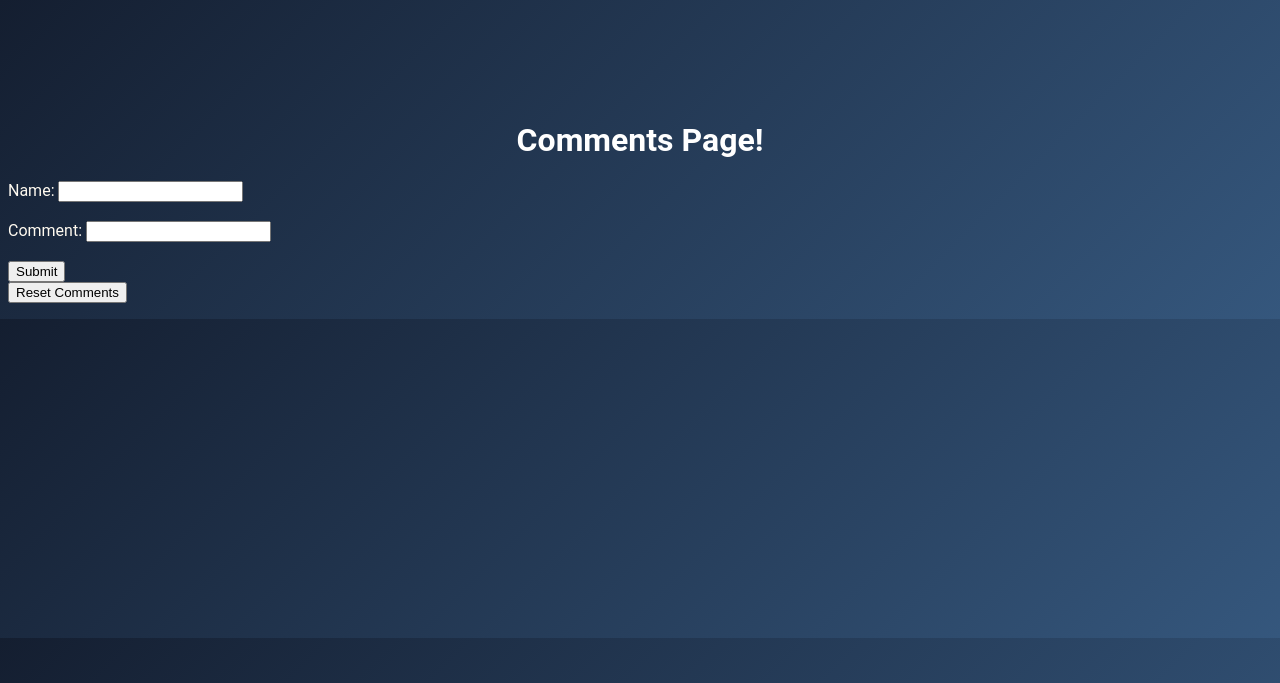
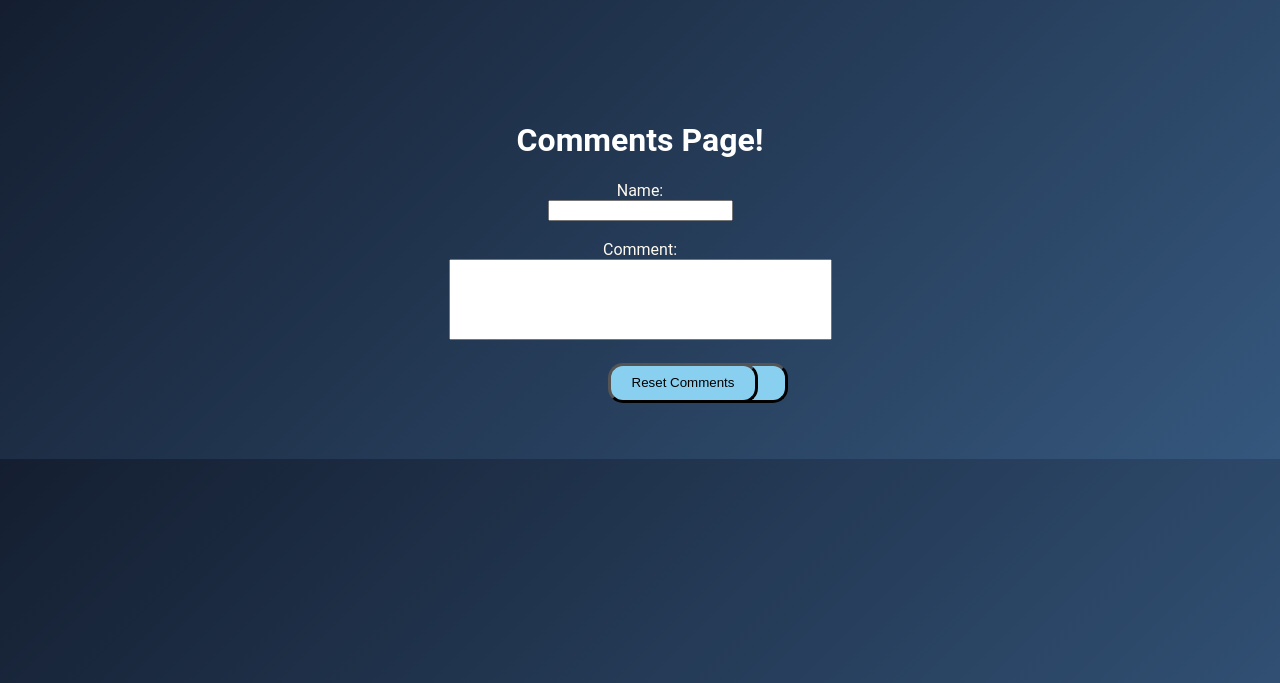
Before and after one commit to Chrigi2486/XSSProjekt, a Flask app: page /comments/ in a window 1280 px wide. Shown: the top 683 px of the page. Run offline with Flask 2, Linux system fonts and the light colour scheme.

Commit message:
Aligned the form and edited the fields and buttons

```diff
--- a/static/main.css
+++ b/static/main.css
@@ -21,7 +21,6 @@ h1 { /* Eigenschaften von h1 */
 }
 
 h2 { /* Eigenschaften von h2 */
-
   color:#FFF ;
   width: 100%; /* Wo erscheint die Schrift auf dem Screen */
   font-weight: 100; /* Dicke der Schrift */
@@ -30,19 +29,24 @@ h2 { /* Eigenschaften von h2 */
   padding-bottom: 60px; /* Freiraum unten */
   line-height: 24px;  /* abstand oben */
   text-align: center;/* Wo erscheint die Schrift auf dem Screen */
-
-
 }
 
-p{ /* Eigenschaften von paragraph p */
-color: white;
-text-align: center;
-padding-bottom: 30px;
+p { /* Eigenschaften von paragraph p */
+  color: white;
+  text-align: center;
+  padding-bottom: 30px;
 }
 
-a{ /* Eigenschaften von link a */
+a { /* Eigenschaften von link a */
   color:  #add8e6;
+}
 
+textarea {
+  resize: none;
+}
+
+form {
+  display: inline-block;
 }
 
 .gap{
@@ -75,9 +79,11 @@ a{ /* Eigenschaften von link a */
 .bleft {
   border-left-style: solid;
 }
+
 .bright {
   border-right-style: solid;
 }
+
 .content {
   color: #fffaf0;
   text-align: left;
@@ -90,6 +96,7 @@ a{ /* Eigenschaften von link a */
   text-align: right;
   color: #9FA2A7;
 }
+
 .username.uleft{
   right: 15px;
 
@@ -97,24 +104,56 @@ a{ /* Eigenschaften von link a */
 .username.uright{
   right: 10px;
 }
+
 .red {
   border-color: #FF0000;
 }
+
 .purple {
   border-color: #CC00FF;
 }
+
 .pink {
   border-color: #FF00FF;
 }
+
 .green {
   border-color: #00FF00;
 }
+
 .blue {
   border-color: #00FFFF;
 }
+
 .yellow {
   border-color: #FFFF00;
 }
-.commenform{
 
+.commentform {
+  position: relative;
+  text-align: center;
+  margin: 0 auto;
+  width: 100%;
 }
+
+.submit {
+  position: relative;
+  right: -5.75%;
+}
+.resetcomments{
+  position: relative;
+  left: 400%;
+  top: -40px;
+}
+
+ .button{
+  width: 150px;
+  height: 40px;
+  border-radius: 15px;
+  background: #89CFF0;
+  border-color: black;
+  border-width: 3px;
+ }
+ .button:hover{
+  background: #00ff99;
+ }
--- a/templates/comments.html
+++ b/templates/comments.html
@@ -7,16 +7,16 @@
 	<body>
 		<h1>Comments Page!</h1>
 
-		<form action="/comments/post/" method="post" autocomplete="off" class="commentform">
-			<label>Name:</label>
-			<input type="text" name="name"><br><br>
-			<label>Comment:</label>
-			<input type="text" name="comment"><br><br>
-			<input type="submit" value="Submit">
-		</form>
-		<form action="/comments/reset/" method="post">
-			<input type="submit" value="Reset Comments">
-		</form>
+			<form class="commentform" action="/comments/post/" method="post" autocomplete="off" >
+				<label>Name:</label><br>
+				<input type="text" name="name"><br><br>
+				<label>Comment:</label><br>
+				<textarea name="comment" cols="45" rows="5"></textarea><br><br>
+				<input type="submit" value="Submit" class="submit button">
+			</form>
+			<form action="/comments/reset/" method="post">
+				<input type="submit" value="Reset Comments" class="resetcomments button">
+			</form>
 
 		<ul class="comments">
 			{{comments | safe}}
```
